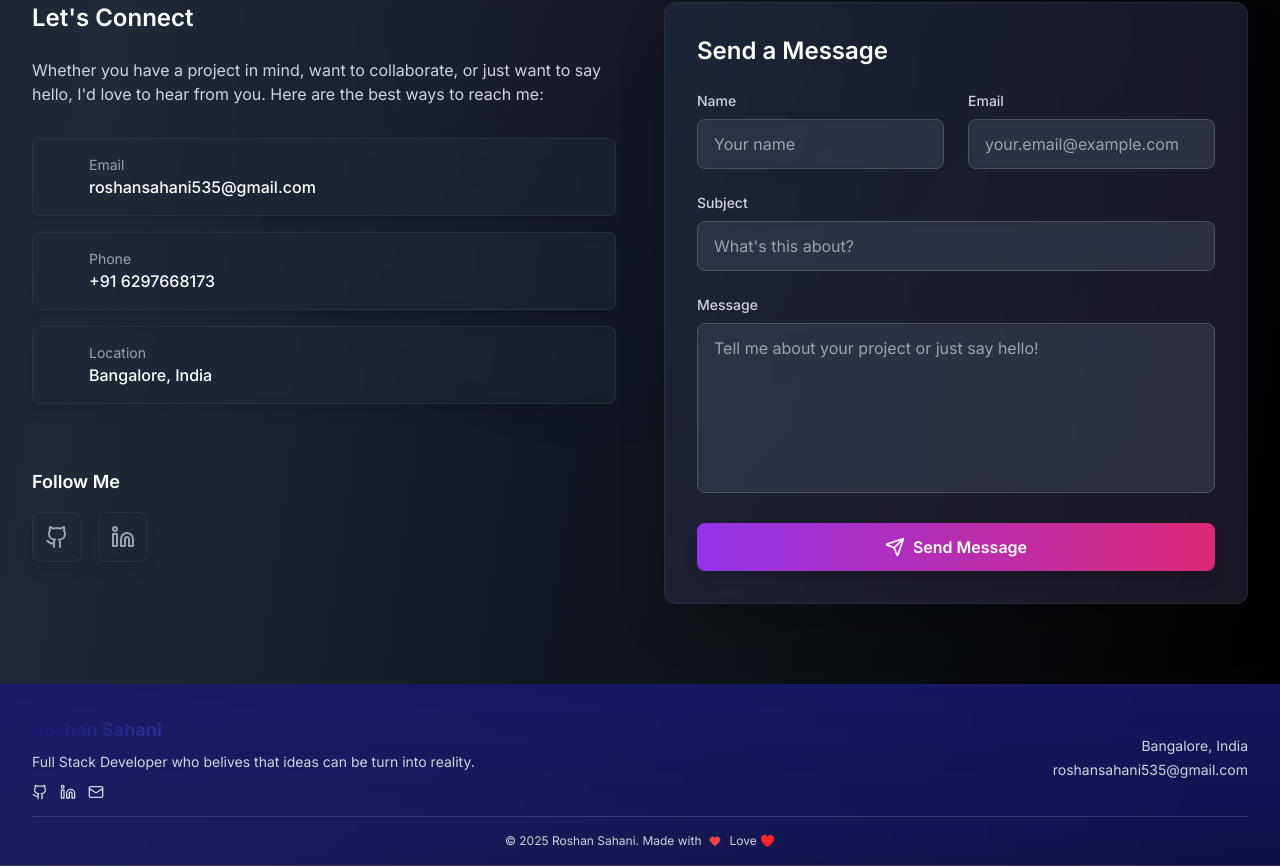
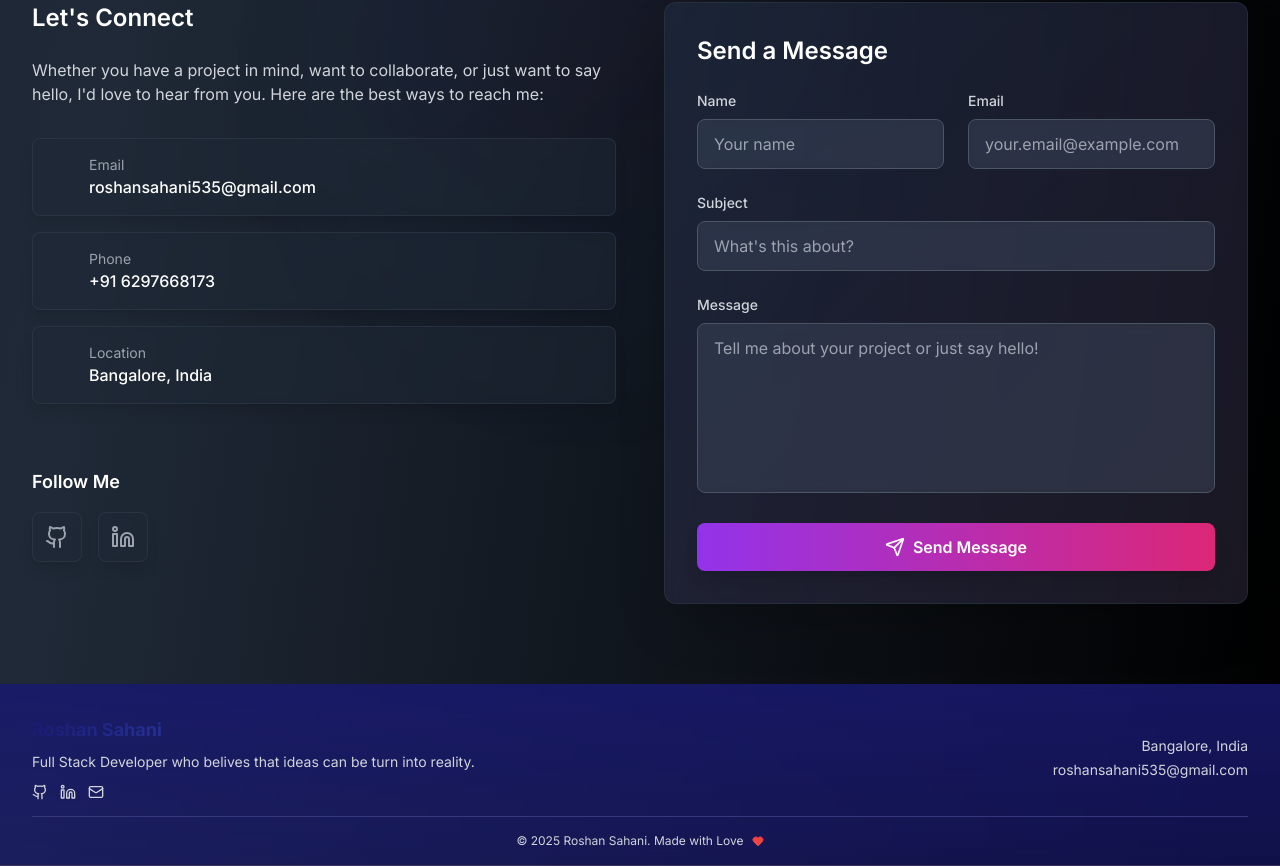
Before and after one commit to roshan-ican/my-portfolio, a Next.js app: page / in a window 1280 px wide. Shown: the part 8198-9064 px from the top of the page. Built offline with nearby package versions, Linux system fonts and the light colour scheme.

Commit message:
fix: love

```diff
--- a/src/components/Footer.tsx
+++ b/src/components/Footer.tsx
@@ -88,8 +88,8 @@ const Footer = () => {
           viewport={{ once: true }}
           className="mt-4 pt-4 border-t border-border text-center">
           <p className="text-gray-300 text-xs flex items-center justify-center gap-2">
-            © {currentYear} Roshan Sahani. Made with{" "}
-            <Heart className="w-3 h-3 text-red-500 fill-current" /> Love ♥️
+            © {currentYear} Roshan Sahani. Made with Love{" "}
+            <Heart className="w-3 h-3 text-red-500 fill-current" />
           </p>
         </motion.div>
       </div>
```
